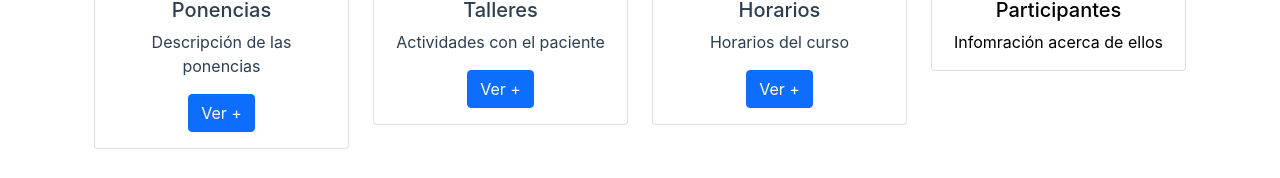
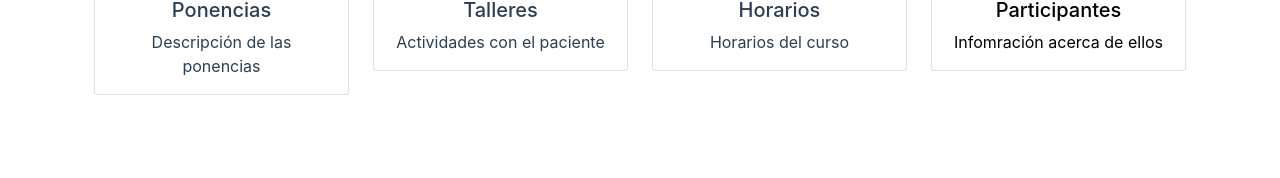
Before and after one commit to ablancaa/course, a Vue app: page / in a window 1280 px wide. Shown: the part 481-659 px from the top of the page. Built offline with nearby package versions, Linux system fonts and the light colour scheme.

Commit message:
Tabulado de código

```diff
--- a/src/views/Home.vue
+++ b/src/views/Home.vue
@@ -7,30 +7,30 @@
               <div class="card-body">
                 <h5 class="card-title">Ponencias</h5>
                 <p class="card-text">Descripción de las ponencias</p>
-     <a href="#" class="btn btn-primary">Ver +</a>
+                <!-- <a href="#" class="btn btn-primary">Ver +</a> -->
               </div>
           </div>
- </div>
+        </div> <!-- fin de col-12 col-md-3 col-sm-4 -->
         <div class="col-12 col-md-3 col-sm-4">
           <div class="card separadorCards">
             <img src="../assets/images/Cirugia.jpg" class="card-img-top" alt="...">
               <div class="card-body">
                 <h5 class="card-title">Talleres</h5>
                 <p class="card-text">Actividades con el paciente</p>
-     <a href="#" class="btn btn-primary">Ver +</a>
+                <!-- <a href="#" class="btn btn-primary">Ver +</a> -->
               </div>
           </div>
-        </div>
+        </div> <!-- fin de col-12 col-md-3 col-sm-4 -->
         <div class="col-12 col-md-3 col-sm-4">
           <div class="card separadorCards">
             <img src="../assets/images/Nino.jpg" class="card-img-top" alt="...">
               <div class="card-body">
                 <h5 class="card-title">Horarios</h5>
                 <p class="card-text">Horarios del curso</p>
-     <a href="#" class="btn btn-primary">Ver +</a>
+                <!-- <a href="#" class="btn btn-primary">Ver +</a> -->
               </div>
           </div>
-        </div>
+        </div> <!-- fin de col-12 col-md-3 col-sm-4 -->
         <div class="col-12 col-md-3 col-sm-4">
           <div class="card separadorCards">
             <router-link to="/Ponentes" class="link"><img src="../assets/images/TAC.jpg" class="card-img-top" alt="...">
@@ -40,20 +40,12 @@
                 <!-- <router-link to="/Ponentes" class="btn btn-primary">Ver +</router-link> -->
               </div></router-link>
           </div>
+        </div> <!-- fin de col-12 col-md-3 col-sm-4 -->
+        <div class="col-12 col-md-3">
         </div>
-                        <div class="col-12 col-md-3">
-                    <!-- <div class="card separadorCards"> -->
-     <!-- <img src="../assets/images/Covid.jpg" class="card-img-top" alt="..."> -->
-   <!-- <div class="card-body"> -->
-     <!-- <h5 class="card-title">Documentación</h5> -->
-     <!-- <p class="card-text">Documentación del curso</p> -->
-     <!-- <router-link to="/Ponentes" class="btn btn-primary">Ver +</router-link> -->
-   <!-- </div> -->
- <!-- </div> -->
-        </div>
-      </div>
+      </div>  <!-- fin de row -->
      <div class="esponsor"></div>
-  </div>
+  </div> <!-- fin container -->
 </template>
 
 <script>
```
Lines whose indentation alone changed are shown as unchanged.
